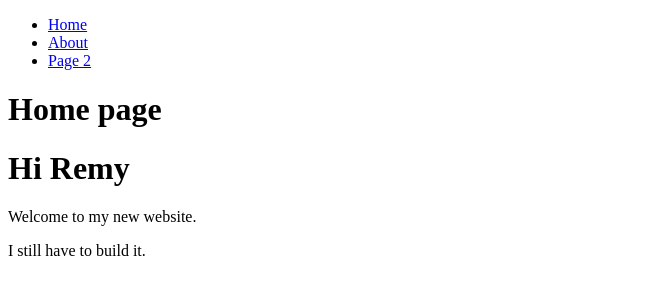
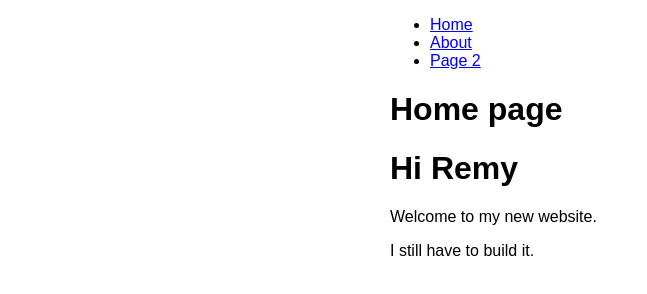
Before and after one commit to clorefi/default, a Gatsby site: page / in a window 1280 px wide. Shown: the whole page, without its empty margins (0-647 px from the left). Built offline with nearby package versions, Linux system fonts and the light colour scheme; Gatsby itself is replaced by a stand-in of ours.

Commit message:
Update layout.js

```diff
--- a/src/components/layout.js
+++ b/src/components/layout.js
@@ -1,9 +1,10 @@
 import * as React from 'react'
 import { Link } from 'gatsby'
+import { container } from './layout.module.css'
 
 const Layout = ({ pageTitle, children }) => {
   return (
-    <div>
+    <div className={container}>
       <title>{pageTitle}</title>
       <nav>
         <ul>
```
